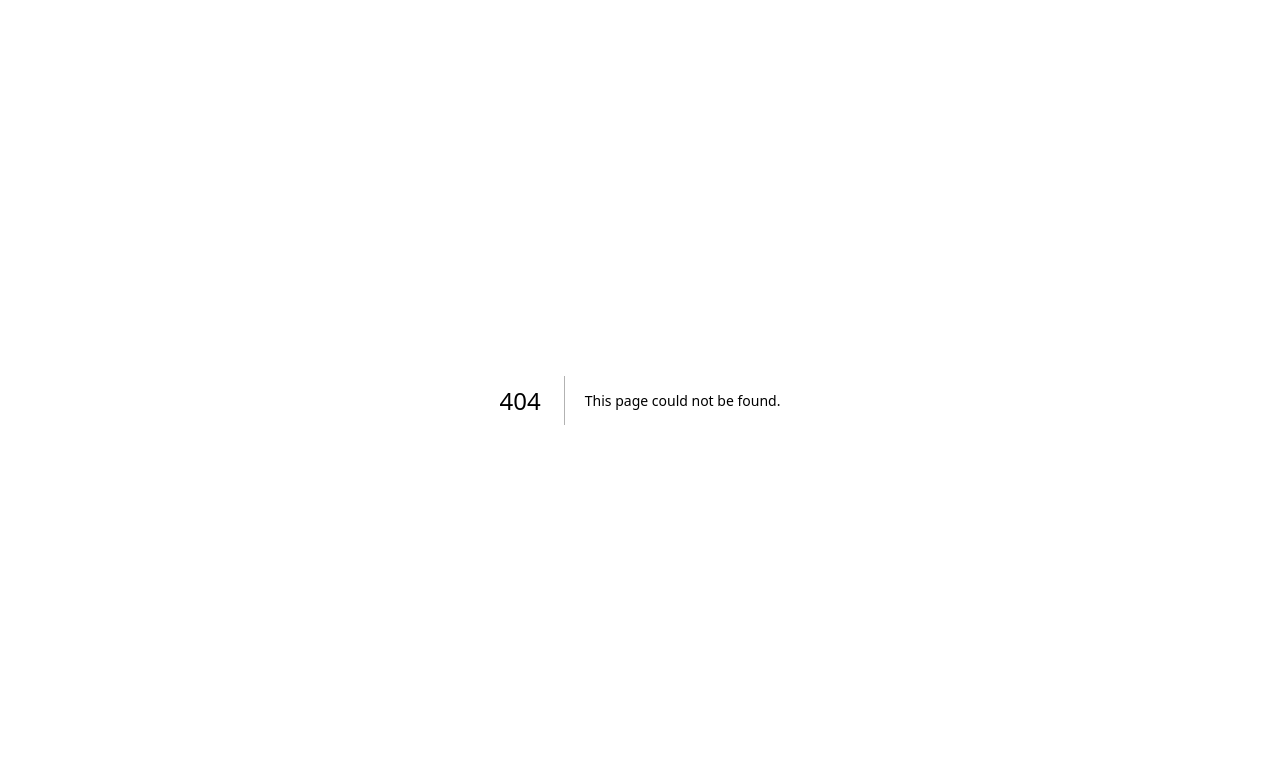
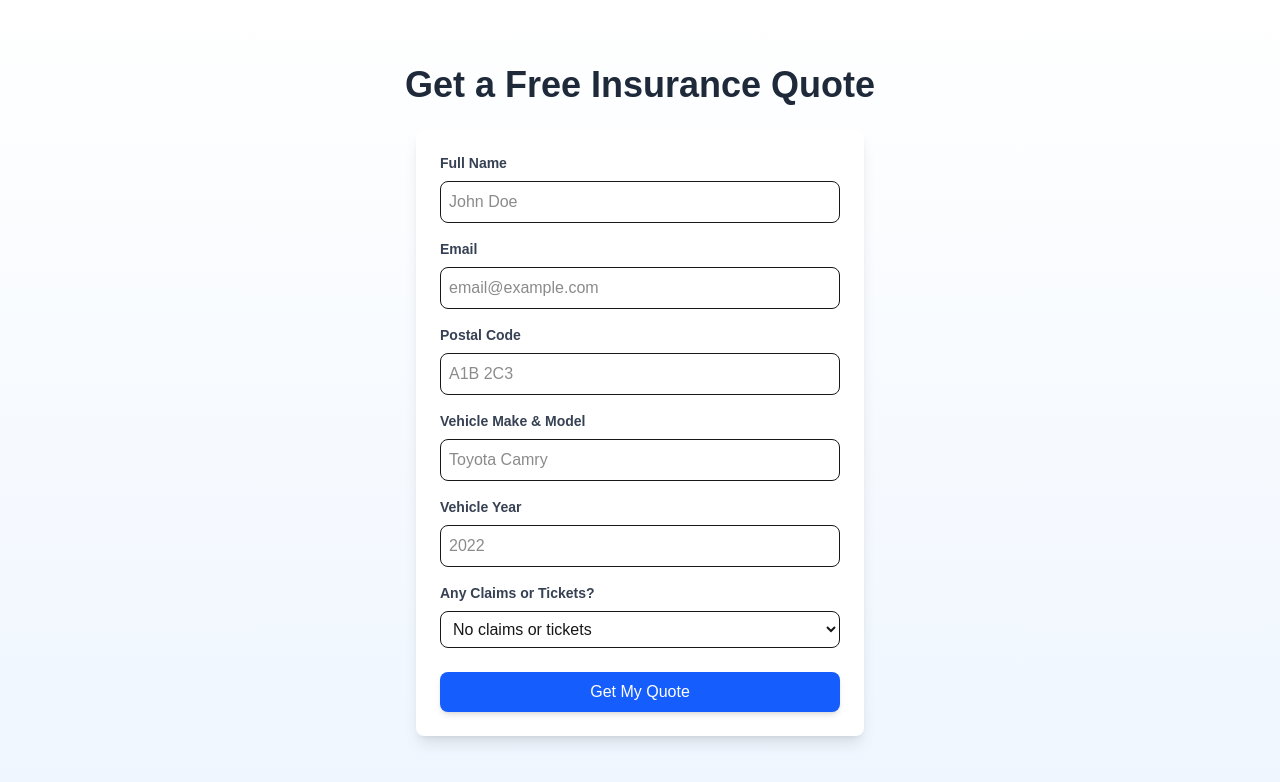
Before and after one commit to vidx3m/ince-website, a Next.js app: page /get-a-quote in a window 1280 px wide. Before the commit this address had no page. Shown: the top 782 px of the page. Built offline with nearby package versions, Linux system fonts and the light colour scheme.

Commit message:
Fixed page.js file name

```diff
--- /dev/null
+++ b/app/get-a-quote/page.js
@@ -0,0 +1,40 @@
+export default function GetQuote() {
+  return (
+    <div className="min-h-screen flex flex-col items-center justify-center bg-gradient-to-b from-white to-blue-50 p-8">
+      <h2 className="text-4xl font-extrabold text-gray-800 mb-6">Get a Free Insurance Quote</h2>
+      <form className="bg-white shadow-lg rounded-lg p-6 w-full max-w-md">
+        {/* Name */}
+        <label className="block text-gray-700 text-sm font-bold mb-2">Full Name</label>
+        <input type="text" className="w-full p-2 border rounded-lg focus:outline-none focus:ring-2 focus:ring-blue-400" placeholder="John Doe" required />
+
+        {/* Email */}
+        <label className="block text-gray-700 text-sm font-bold mt-4 mb-2">Email</label>
+        <input type="email" className="w-full p-2 border rounded-lg focus:outline-none focus:ring-2 focus:ring-blue-400" placeholder="email@example.com" required />
+
+        {/* Postal Code */}
+        <label className="block text-gray-700 text-sm font-bold mt-4 mb-2">Postal Code</label>
+        <input type="text" className="w-full p-2 border rounded-lg focus:outline-none focus:ring-2 focus:ring-blue-400" placeholder="A1B 2C3" required />
+
+        {/* Vehicle Make/Model/Year */}
+        <label className="block text-gray-700 text-sm font-bold mt-4 mb-2">Vehicle Make & Model</label>
+        <input type="text" className="w-full p-2 border rounded-lg focus:outline-none focus:ring-2 focus:ring-blue-400" placeholder="Toyota Camry" required />
+
+        <label className="block text-gray-700 text-sm font-bold mt-4 mb-2">Vehicle Year</label>
+        <input type="number" className="w-full p-2 border rounded-lg focus:outline-none focus:ring-2 focus:ring-blue-400" placeholder="2022" required />
+
+        {/* Driving History */}
+        <label className="block text-gray-700 text-sm font-bold mt-4 mb-2">Any Claims or Tickets?</label>
+        <select className="w-full p-2 border rounded-lg focus:outline-none focus:ring-2 focus:ring-blue-400">
+          <option value="none">No claims or tickets</option>
+          <option value="minor">Minor ticket(s)</option>
+          <option value="major">Major ticket(s) or accident</option>
+        </select>
+
+        {/* Submit Button */}
+        <button className="w-full mt-6 bg-blue-600 text-white py-2 px-4 rounded-lg shadow-md hover:bg-blue-700 transition-transform transform hover:scale-105">
+          Get My Quote
+        </button>
+      </form>
+    </div>
+  );
+}
```
